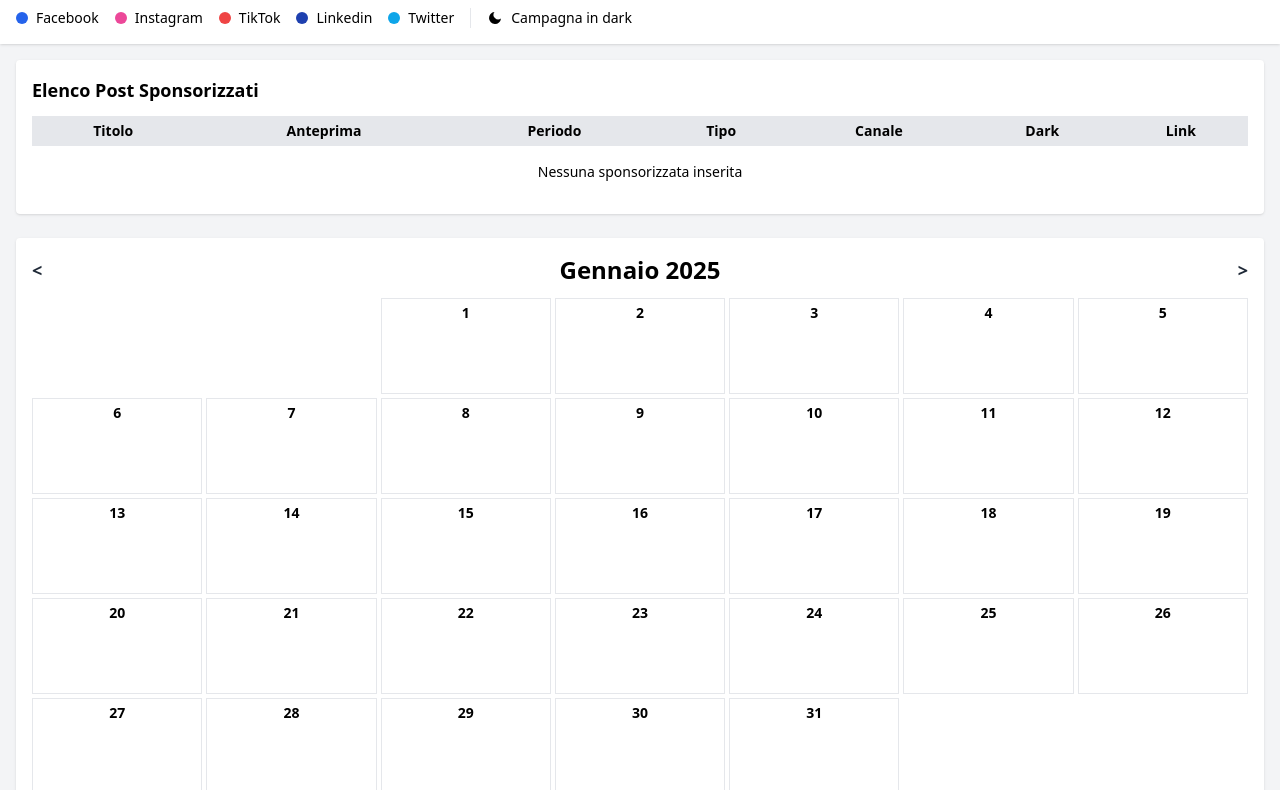
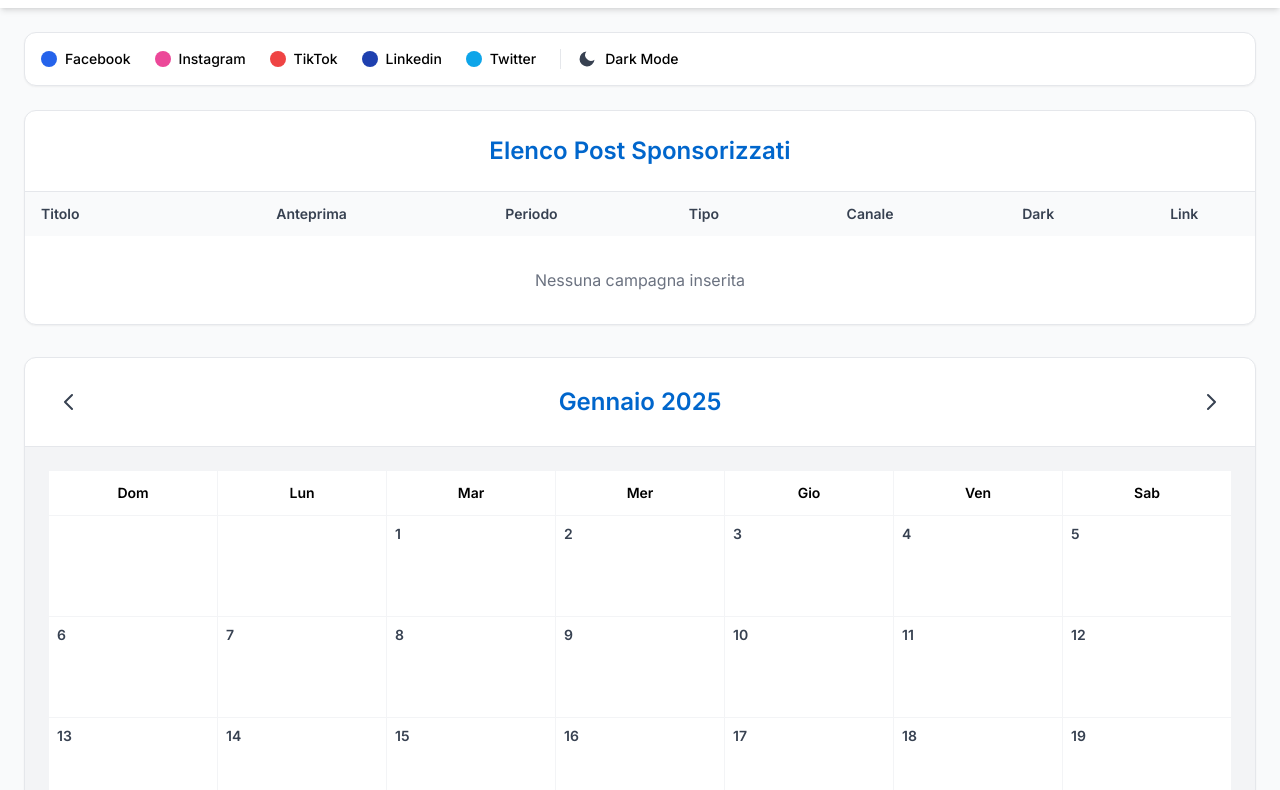
Before and after one commit to Khamurria/calendario-campagne, a plain HTML site: page share.html in a window 1280 px wide. Shown: the part 104-894 px from the top of the page. Drawn offline with nearby package versions, Linux system fonts and the light colour scheme.

Commit message:
Update share.html

```diff
--- a/share.html
+++ b/share.html
@@ -5,185 +5,220 @@
   <meta name="viewport" content="width=device-width, initial-scale=1.0" />
   <title>Calendario Campagne Social - Visualizzazione</title>
   <script src="https://cdn.tailwindcss.com"></script>
+  <style>
+    @import url('https://fonts.googleapis.com/css2?family=Inter:wght@400;500;600&display=swap');
+    body { font-family: 'Inter', sans-serif; }
+  </style>
 </head>
-  <body class="bg-gray-100">
-    <!-- HEADER SEMPLIFICATO -->
-    <header class="flex justify-between items-center p-4 bg-white shadow">
-      <div class="flex items-center">
-        <img
-          src="img/regione-lombardia.jpg"
-          alt="Regione Lombardia"
-          class="h-12 w-auto object-contain mr-4"
-        />
-        <h1 class="text-2xl font-bold">Calendario campagne social</h1>
+<body class="bg-gray-50">
+  <!-- HEADER -->
+  <header class="flex items-center p-6 bg-white shadow-md">
+    <!-- Logo a sinistra -->
+    <div class="w-[200px]">
+      <img src="img/regione-lombardia.jpg" alt="Regione Lombardia" class="h-16 w-auto object-contain" />
     </div>
+
+    <!-- Titolo centrato -->
+    <div class="flex-1 text-center">
+      <h1 class="text-3xl font-bold text-[#0066CC]">Calendario Campagne Social</h1>
+    </div>
+
+    <!-- Div vuoto per mantenere il bilanciamento -->
+    <div class="w-[200px]"></div>
   </header>
+
   <!-- LEGENDA -->
-    <section class="p-4 bg-white mt-4 shadow flex flex-wrap items-center gap-4">
+  <section class="mx-6 mt-6 p-4 bg-white rounded-xl shadow-sm flex flex-wrap items-center gap-6 border">
     <div class="flex items-center space-x-2">
-        <span class="w-3 h-3 bg-blue-600 rounded-full"></span>
-        <span class="text-sm">Facebook</span>
+      <span class="w-4 h-4 bg-blue-600 rounded-full"></span>
+      <span class="text-sm font-medium">Facebook</span>
     </div>
     <div class="flex items-center space-x-2">
-        <span class="w-3 h-3 bg-pink-500 rounded-full"></span>
-        <span class="text-sm">Instagram</span>
+      <span class="w-4 h-4 bg-pink-500 rounded-full"></span>
+      <span class="text-sm font-medium">Instagram</span>
     </div>
     <div class="flex items-center space-x-2">
-        <span class="w-3 h-3 bg-red-500 rounded-full"></span>
-        <span class="text-sm">TikTok</span>
+      <span class="w-4 h-4 bg-red-500 rounded-full"></span>
+      <span class="text-sm font-medium">TikTok</span>
     </div>
     <div class="flex items-center space-x-2">
-        <span class="w-3 h-3 bg-blue-800 rounded-full"></span>
-        <span class="text-sm">Linkedin</span>
+      <span class="w-4 h-4 bg-blue-800 rounded-full"></span>
+      <span class="text-sm font-medium">Linkedin</span>
     </div>
     <div class="flex items-center space-x-2">
-        <span class="w-3 h-3 bg-sky-500 rounded-full"></span>
-        <span class="text-sm">Twitter</span>
+      <span class="w-4 h-4 bg-sky-500 rounded-full"></span>
+      <span class="text-sm font-medium">Twitter</span>
     </div>
     <div class="flex items-center space-x-2 border-l pl-4">
-        <svg
-          xmlns="https://www.w3.org/2000/svg"
-          class="w-4 h-4 fill-black"
-          viewBox="0 0 24 24"
-        >
-          <path d="M21 12.79A9 9 0 1111.21 3 7 7 0 0021 12.79z" />
+      <svg xmlns="http://www.w3.org/2000/svg" class="w-5 h-5 fill-gray-700" viewBox="0 0 24 24">
+        <path d="M21 12.79A9 9 0 1111.21 3 7 7 0 0021 12.79z"/>
       </svg>
-        <span class="text-sm">Campagna in dark</span>
+      <span class="text-sm font-medium">Dark Mode</span>
     </div>
   </section>
+
   <!-- CONTENUTO PRINCIPALE -->
-    <main class="p-4 space-y-6">
-      <!-- TABELLA IN SOLA LETTURA -->
-      <section class="bg-white p-4 shadow rounded">
-        <h2 class="text-lg font-bold mb-3">Elenco Post Sponsorizzati</h2>
+  <main class="mx-6 my-6 space-y-8">
+    <!-- Elenco Campagne -->
+    <section class="bg-white rounded-xl shadow-sm border">
+      <div class="p-6 border-b">
+        <h2 class="text-2xl font-bold text-[#0066CC] text-center">Elenco Post Sponsorizzati</h2>
+      </div>
       <div class="overflow-x-auto">
-          <table class="min-w-full table-auto">
-            <thead>
-              <tr class="bg-gray-200">
-                <th class="px-2 py-1 border text-sm text-center">Titolo</th>
-                <th class="px-2 py-1 border text-sm text-center">Anteprima</th>
-                <th class="px-2 py-1 border text-sm text-center">Periodo</th>
-                <th class="px-2 py-1 border text-sm text-center">Tipo</th>
-                <th class="px-2 py-1 border text-sm text-center">Canale</th>
-                <th class="px-2 py-1 border text-sm text-center">Dark</th>
-                <th class="px-2 py-1 border text-sm text-center">Link</th>
+        <table class="min-w-full">
+          <thead class="bg-gray-50">
+            <tr>
+              <th class="px-4 py-3 text-left text-sm font-semibold text-gray-700">Titolo</th>
+              <th class="px-4 py-3 text-center text-sm font-semibold text-gray-700">Anteprima</th>
+              <th class="px-4 py-3 text-center text-sm font-semibold text-gray-700">Periodo</th>
+              <th class="px-4 py-3 text-center text-sm font-semibold text-gray-700">Tipo</th>
+              <th class="px-4 py-3 text-center text-sm font-semibold text-gray-700">Canale</th>
+              <th class="px-4 py-3 text-center text-sm font-semibold text-gray-700">Dark</th>
+              <th class="px-4 py-3 text-center text-sm font-semibold text-gray-700">Link</th>
             </tr>
           </thead>
-            <tbody id="campaign-table-body">
+          <tbody id="campaign-table-body" class="divide-y">
             <tr id="no-campaigns">
-                <td colspan="7" class="text-center py-4 text-sm">
-                  Nessuna sponsorizzata inserita
-                </td>
+              <td colspan="7" class="text-center py-8 text-gray-500">Nessuna campagna inserita</td>
             </tr>
           </tbody>
         </table>
       </div>
     </section>
 
-      <!-- CALENDARIO -->
-      <section class="bg-white p-4 shadow rounded">
-        <div class="flex justify-between items-center mb-3">
-          <button
-            id="prev-month"
-            class="text-gray-800 hover:text-gray-900 text-lg font-bold"
-          >
-            &lt;
+    <!-- Calendario -->
+    <section class="bg-white rounded-xl shadow-sm border">
+      <div class="p-6 border-b flex items-center justify-between">
+        <button id="prev-month" class="p-2 hover:bg-gray-100 rounded-lg">
+          <svg xmlns="http://www.w3.org/2000/svg" class="h-6 w-6 text-gray-700" fill="none" viewBox="0 0 24 24" stroke="currentColor">
+            <path stroke-linecap="round" stroke-linejoin="round" stroke-width="2" d="M15 19l-7-7 7-7" />
+          </svg>
         </button>
-          <h2 id="calendar-title" class="text-2xl font-bold">Gennaio 2025</h2>
-          <button
-            id="next-month"
-            class="text-gray-800 hover:text-gray-900 text-lg font-bold"
-          >
-            &gt;
+        <h2 id="calendar-title" class="text-2xl font-bold text-[#0066CC] text-center flex-1">Gennaio 2025</h2>
+        <button id="next-month" class="p-2 hover:bg-gray-100 rounded-lg">
+          <svg xmlns="http://www.w3.org/2000/svg" class="h-6 w-6 text-gray-700" fill="none" viewBox="0 0 24 24" stroke="currentColor">
+            <path stroke-linecap="round" stroke-linejoin="round" stroke-width="2" d="M9 5l7 7-7 7" />
+          </svg>
         </button>
       </div>
-        <div id="calendar-grid" class="grid grid-cols-7 gap-1"></div>
+      <div id="calendar-grid" class="grid grid-cols-7 gap-px p-6 bg-gray-100">
+        <!-- Giorni della settimana -->
+        <div class="bg-white text-center py-3 text-sm font-semibold">Dom</div>
+        <div class="bg-white text-center py-3 text-sm font-semibold">Lun</div>
+        <div class="bg-white text-center py-3 text-sm font-semibold">Mar</div>
+        <div class="bg-white text-center py-3 text-sm font-semibold">Mer</div>
+        <div class="bg-white text-center py-3 text-sm font-semibold">Gio</div>
+        <div class="bg-white text-center py-3 text-sm font-semibold">Ven</div>
+        <div class="bg-white text-center py-3 text-sm font-semibold">Sab</div>
+      </div>
     </section>
   </main>
+
 <script>
+   /***********************
+    * VARIABILI GLOBALI *
+    ***********************/
    let campaigns = [];
    let currentMonth = 0;
    let currentYear = 2025;
 
-      // Funzioni di utilità
+   /***********************
+    * FUNZIONI DI UTILITÀ *
+    ***********************/
+   function parseLocalDate(dateStr) {
+     const [year, month, day] = dateStr.split('-').map(Number);
+     return new Date(year, month - 1, day);
+   }
+
    function formatDate(dateStr) {
      const d = new Date(dateStr);
      return d.toLocaleDateString('it-IT');
    }
 
-      // Render tabella
+   /***********************
+    * RENDER TABELLA CAMPAGNE *
+    ***********************/
    function renderCampaignTable() {
      const tbody = document.getElementById('campaign-table-body');
      tbody.innerHTML = '';
+
      if (campaigns.length === 0) {
-          tbody.innerHTML =
-            '<tr id="no-campaigns"><td colspan="7" class="text-center py-4 text-sm">Nessuna sponsorizzata inserita</td></tr>';
+       tbody.innerHTML = '<tr id="no-campaigns"><td colspan="7" class="text-center py-8 text-gray-500">Nessuna campagna inserita</td></tr>';
        return;
      }
+
      campaigns.forEach((campaign) => {
-          const imageContent = campaign.image
-            ? `<img src="${campaign.image}" class="w-16 h-16 object-cover mx-auto" />`
-            : '';
-          const darkContent = campaign.dark
-            ? `<svg xmlns="https://www.w3.org/2000/svg" class="h-4 w-4 inline fill-black mx-auto" viewBox="0 0 24 24"><path d="M21 12.79A9 9 0 1111.21 3 7 7 0 0021 12.79z"/></svg>`
-            : '';
-          const linkContent = campaign.link
-            ? `<a href="${campaign.link}" target="_blank" class="text-blue-500 underline text-sm">Link</a>`
-            : '';
+       const imageContent = campaign.image ?
+         `<img src="${campaign.image}" class="w-20 h-20 object-cover mx-auto rounded-lg" />` : "";
+       const darkContent = campaign.dark ?
+         `<svg xmlns="http://www.w3.org/2000/svg" class="h-5 w-5 mx-auto text-gray-700" fill="currentColor" viewBox="0 0 24 24">
+           <path d="M21 12.79A9 9 0 1111.21 3 7 7 0 0021 12.79z"/>
+         </svg>` : "";
+       const linkContent = campaign.link ?
+         `<a href="${campaign.link}" target="_blank" class="text-blue-600 hover:text-blue-800 underline">Link</a>` : "";
+
        const tr = document.createElement('tr');
-          tr.className = 'border-t';
+       tr.className = "hover:bg-gray-50";
        tr.innerHTML = `
-            <td class="px-2 py-1 border text-sm text-center break-words">${campaign.title}</td>
-            <td class="px-2 py-1 border text-sm">${imageContent}</td>
-            <td class="px-2 py-1 border text-sm text-center">${formatDate(campaign.start)} - ${formatDate(campaign.end)}</td>
-            <td class="px-2 py-1 border text-sm text-center break-words">${campaign.type}</td>
-            <td class="px-2 py-1 border text-sm text-center">${campaign.channel}</td>
-            <td class="px-2 py-1 border text-sm text-center">${darkContent}</td>
-            <td class="px-2 py-1 border text-sm text-center">${linkContent}</td>
+         <td class="px-4 py-3 text-sm text-gray-900">${campaign.title}</td>
+         <td class="px-4 py-3">${imageContent}</td>
+         <td class="px-4 py-3 text-sm text-center text-gray-900">${formatDate(campaign.start)} - ${formatDate(campaign.end)}</td>
+         <td class="px-4 py-3 text-sm text-center text-gray-900">${campaign.type}</td>
+         <td class="px-4 py-3 text-sm text-center text-gray-900">${campaign.channel}</td>
+         <td class="px-4 py-3 text-center">${darkContent}</td>
+         <td class="px-4 py-3 text-center">${linkContent}</td>
        `;
        tbody.appendChild(tr);
      });
    }
 
-      // Render calendario
+   /***********************
+    * RENDER CALENDARIO *
+    ***********************/
    function renderCalendar(year, month) {
      const calendarGrid = document.getElementById('calendar-grid');
+     const monthNames = [
+       'Gennaio','Febbraio','Marzo','Aprile','Maggio','Giugno',
+       'Luglio','Agosto','Settembre','Ottobre','Novembre','Dicembre'
+     ];
+
+     // Mantieni i giorni della settimana esistenti e pulisci il resto
+     const headerCells = Array.from(calendarGrid.children).slice(0, 7);
      calendarGrid.innerHTML = '';
-        const monthNames = [
-          'Gennaio',
-          'Febbraio',
-          'Marzo',
-          'Aprile',
-          'Maggio',
-          'Giugno',
-          'Luglio',
-          'Agosto',
-          'Settembre',
-          'Ottobre',
-          'Novembre',
-          'Dicembre'
-        ];
-        document.getElementById('calendar-title').textContent =
-          `${monthNames[month]} ${year}`;
+     headerCells.forEach(cell => calendarGrid.appendChild(cell));
+
+     document.getElementById('calendar-title').textContent = `${monthNames[month]} ${year}`;
+
      const firstDay = new Date(year, month, 1).getDay();
      const daysInMonth = new Date(year, month + 1, 0).getDate();
      let offset = firstDay === 0 ? 6 : firstDay - 1;
+
+     // Celle vuote iniziali
      for (let i = 0; i < offset; i++) {
-          calendarGrid.appendChild(document.createElement('div'));
+       const cell = document.createElement('div');
+       cell.className = "bg-white p-2 min-h-[100px]";
+       calendarGrid.appendChild(cell);
      }
+
+     // Celle dei giorni
      for (let day = 1; day <= daysInMonth; day++) {
        const cell = document.createElement('div');
-          cell.className =
-            'border p-1 relative min-h-[6rem] flex flex-col items-center justify-start';
-          cell.innerHTML = `<div class="text-sm font-bold">${day}</div>`;
-          campaigns.forEach((campaign) => {
+       cell.className = "bg-white p-2 min-h-[100px] space-y-1";
+       cell.innerHTML = `<div class="text-sm font-semibold text-gray-700">${day}</div>`;
+
+       const currentDate = new Date(year, month, day);
+       currentDate.setHours(0, 0, 0, 0);
+
+       campaigns.forEach(campaign => {
          const startDate = new Date(campaign.start);
          const endDate = new Date(campaign.end);
-            const currentDate = new Date(year, month, day);
+         startDate.setHours(0, 0, 0, 0);
+         endDate.setHours(23, 59, 59, 999);
+
          if (currentDate >= startDate && currentDate <= endDate) {
            const stripe = document.createElement('div');
-              stripe.className =
-                'text-xs text-white rounded p-0.5 mt-1 w-full px-1';
+           stripe.className = "text-xs text-white rounded-lg p-1.5 cursor-pointer truncate hover:opacity-90 transition";
+
            const colorMap = {
              Facebook: 'bg-blue-600',
              Instagram: 'bg-pink-500',
@@ -191,36 +226,39 @@
              Linkedin: 'bg-blue-800',
              Twitter: 'bg-sky-500'
            };
-              stripe.classList.add(colorMap[campaign.channel]);
-              stripe.innerHTML = `${campaign.title} - ${campaign.type} ${
-                campaign.dark
-                  ? '<svg xmlns="https://www.w3.org/2000/svg" class="w-3 h-3 inline fill-black mx-auto" viewBox="0 0 24 24"><path d="M21 12.79A9 9 0 1111.21 3 7 7 0 0021 12.79z"/></svg>'
-                  : ''
-              }`;
+
+           stripe.classList.add(colorMap[campaign.channel] || 'bg-gray-500');
+           stripe.innerHTML = `
+             ${campaign.title}
+             <span class="text-xs opacity-75">${campaign.type}</span>
+             ${campaign.dark ? '<svg xmlns="http://www.w3.org/2000/svg" class="inline-block w-3 h-3 ml-1" fill="currentColor" viewBox="0 0 24 24"><path d="M21 12.79A9 9 0 1111.21 3 7 7 0 0021 12.79z"/></svg>' : ''}
+           `;
+
            if (campaign.link) {
-                stripe.style.cursor = 'pointer';
-                stripe.addEventListener('click', () =>
-                  window.open(campaign.link, '_blank')
-                );
+             stripe.addEventListener('click', () => window.open(campaign.link, '_blank'));
            }
+
            cell.appendChild(stripe);
          }
        });
+
        calendarGrid.appendChild(cell);
      }
    }
 
-      // Caricamento iniziale
+   /***********************
+    * INIZIALIZZAZIONE *
+    ***********************/
    document.addEventListener('DOMContentLoaded', async () => {
      const githubToken = localStorage.getItem('githubToken');
      const gistId = localStorage.getItem('gistId');
+
      if (githubToken && gistId) {
        try {
          const res = await fetch(`https://api.github.com/gists/${gistId}`, {
-              headers: {
-                Authorization: 'token ' + githubToken
-              }
+           headers: { Authorization: `token ${githubToken}` }
          });
+
          if (res.ok) {
            const data = await res.json();
            if (data.files && data.files['campaigns.json']) {
@@ -231,18 +269,28 @@
          console.error('Errore nel caricamento dei dati:', error);
        }
      }
+
      renderCampaignTable();
      renderCalendar(currentYear, currentMonth);
 
-        // Gestione navigazione calendario
+     // Event listeners per la navigazione del calendario
      document.getElementById('prev-month').addEventListener('click', () => {
-          currentMonth = currentMonth === 0 ? 11 : currentMonth - 1;
-          currentYear = currentMonth === 11 ? currentYear - 1 : currentYear;
+       if (currentMonth === 0) {
+         currentMonth = 11;
+         currentYear--;
+       } else {
+         currentMonth--;
+       }
        renderCalendar(currentYear, currentMonth);
      });
+
      document.getElementById('next-month').addEventListener('click', () => {
-          currentMonth = currentMonth === 11 ? 0 : currentMonth + 1;
-          currentYear = currentMonth === 0 ? currentYear + 1 : currentYear;
+       if (currentMonth === 11) {
+         currentMonth = 0;
+         currentYear++;
+       } else {
+         currentMonth++;
+       }
        renderCalendar(currentYear, currentMonth);
      });
    });
```
Lines whose indentation alone changed are shown as unchanged.
